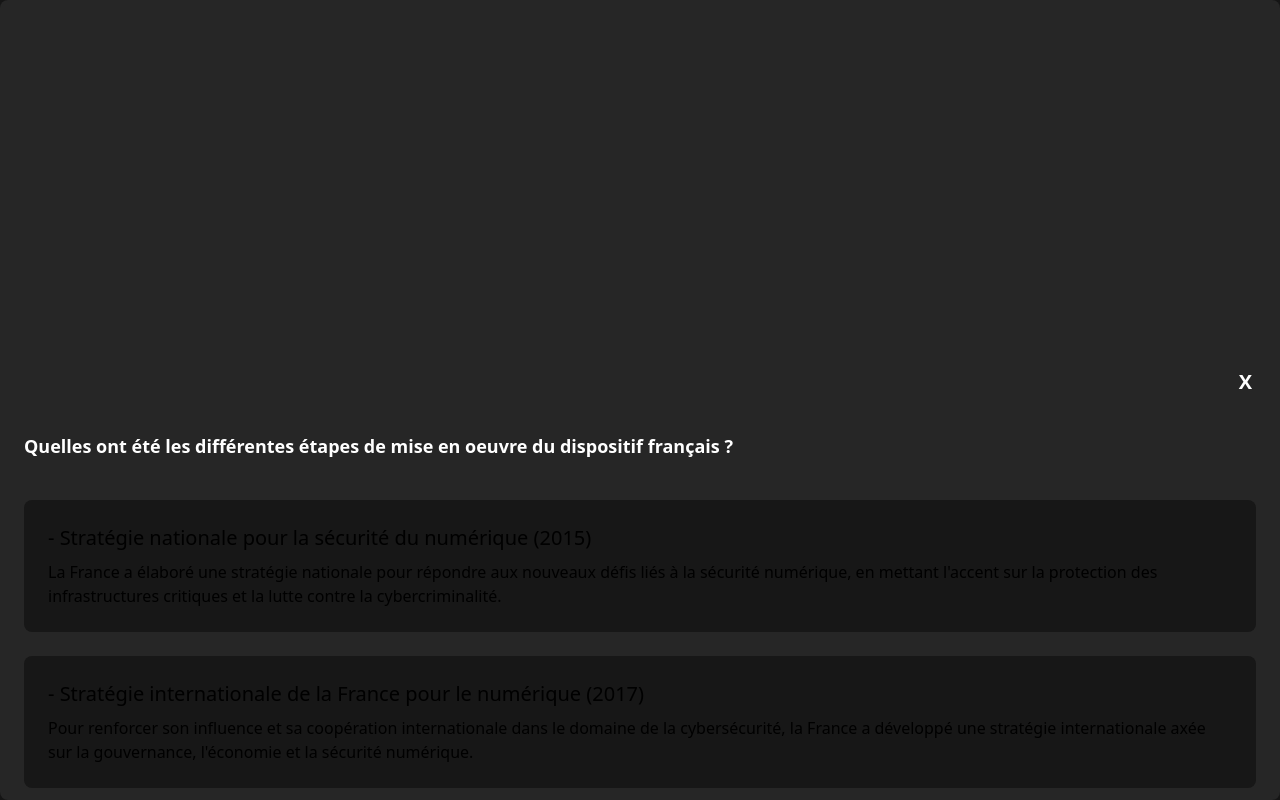
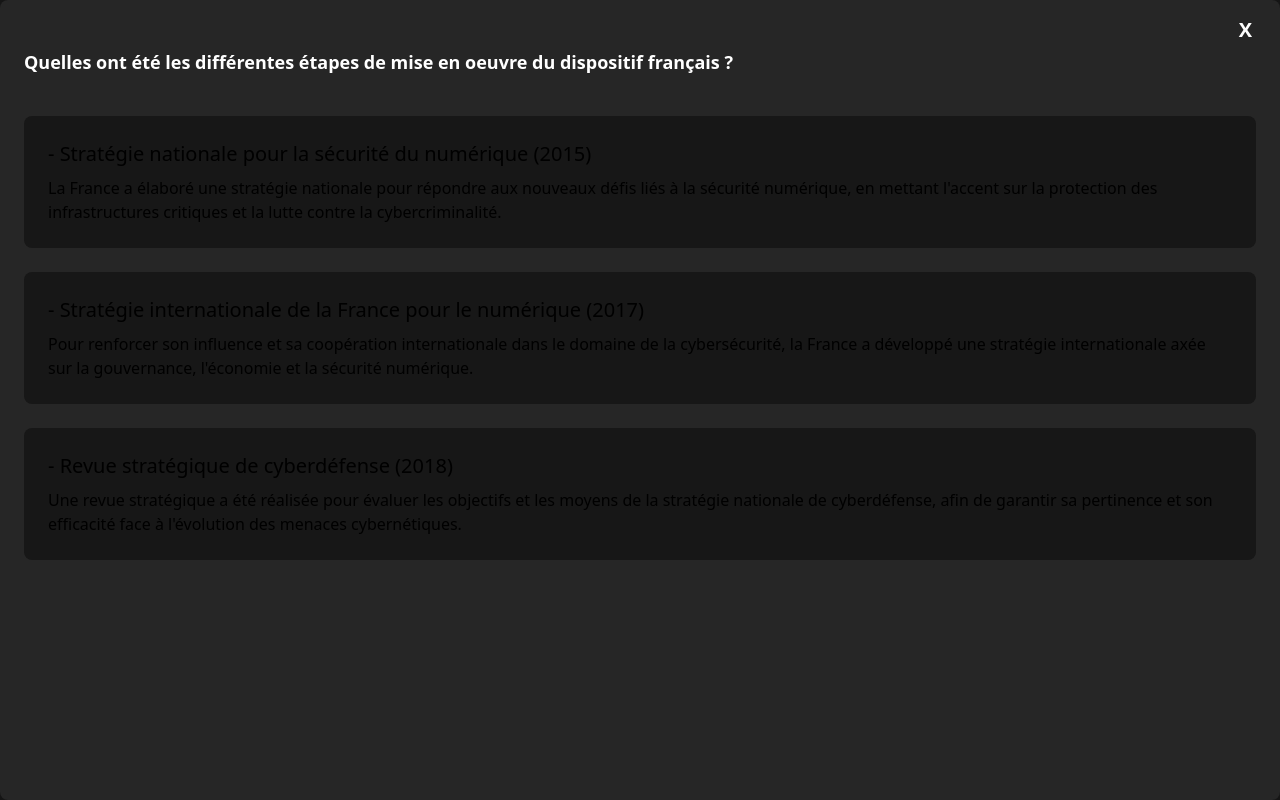
Before and after one commit to HugoRytlewski/CEJMA, a Nuxt app: page / in a window 1280 px wide. Both pictures are taken after a click on the element 640 px from the left and 188 px from the top of the page. Built offline with nearby package versions, Linux system fonts and the light colour scheme.

Commit message:
fix reqsponsiv

```diff
--- a/components/question1.vue
+++ b/components/question1.vue
@@ -15,8 +15,8 @@ useScrollFixed(isOpen);
 <transition>
   <div v-if="isOpen" class="h-screen overflow-scroll  w-screen bg-neutral-950 bg-opacity-60  fixed top-0 left-0 flex items-center justify-center">
     <div class="md:h-[50rem] w-[90rem] bg-neutral-800 rounded-lg p-6 relative">
-      <p @click="isOpen=false" class="text-white absolute right-3 md:right-7 top-[23rem] cursor-pointer text-xl font-bold">X</p>
-    <h1 class="text-white text-lg font-bold md:mt-6 pt-96">
+      <p @click="isOpen=false" class="text-white absolute right-3 md:right-7 top-[23rem] md:top-4 cursor-pointer text-xl font-bold">X</p>
+    <h1 class="text-white text-lg font-bold md:mt-6 pt-96 md:pt-0">
       Quelles ont été les différentes étapes de mise en oeuvre du dispositif français ?
     </h1>
     <div class="flex flex-col gap-6 mt-10">
--- a/components/question3.vue
+++ b/components/question3.vue
@@ -15,8 +15,8 @@ useScrollFixed(isOpen);
 <transition>
 <div v-if="isOpen" class="h-screen overflow-scroll  w-screen bg-neutral-950 bg-opacity-60  fixed top-0 left-0 flex items-center justify-center">
   <div class="md:h-[50rem] w-[90rem] bg-neutral-800 rounded-lg p-6 relative">
-    <p @click="isOpen=false" class="text-white absolute right-3 md:right-7 top-[23rem] cursor-pointer text-xl font-bold">X</p>
-    <h1 class="text-white text-lg font-bold md:mt-6 pt-96">
+    <p @click="isOpen=false" class="text-white absolute right-3 md:right-7 top-[23rem] md:top-4 cursor-pointer text-xl font-bold">X</p>
+    <h1 class="text-white text-lg font-bold md:mt-6 pt-96 md:pt-0">
       Comment se décline la cyberdiplomatie française au niveau européen et international ?
     </h1>
     <div class="flex flex-col gap-6 mt-10">
```
